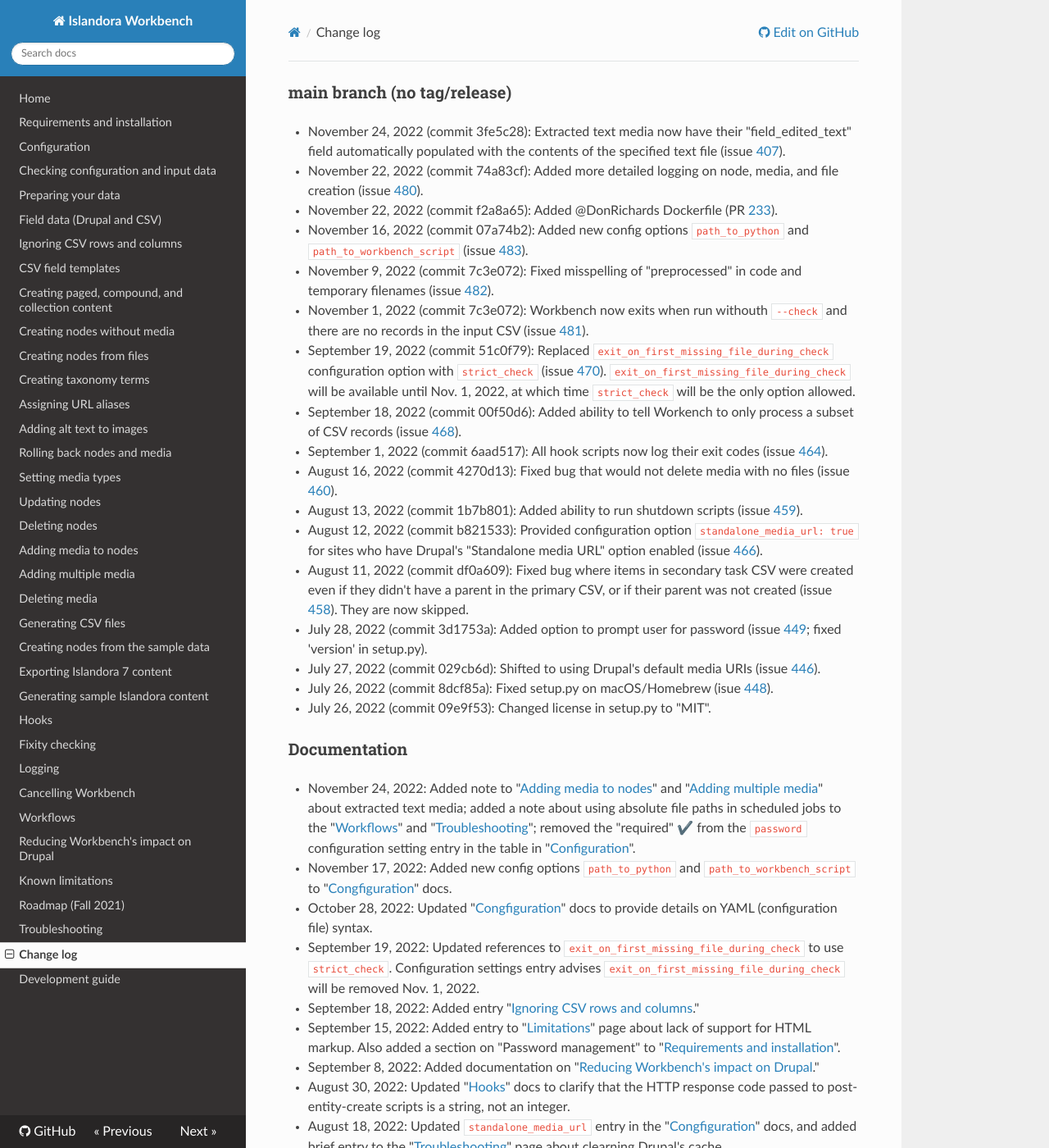
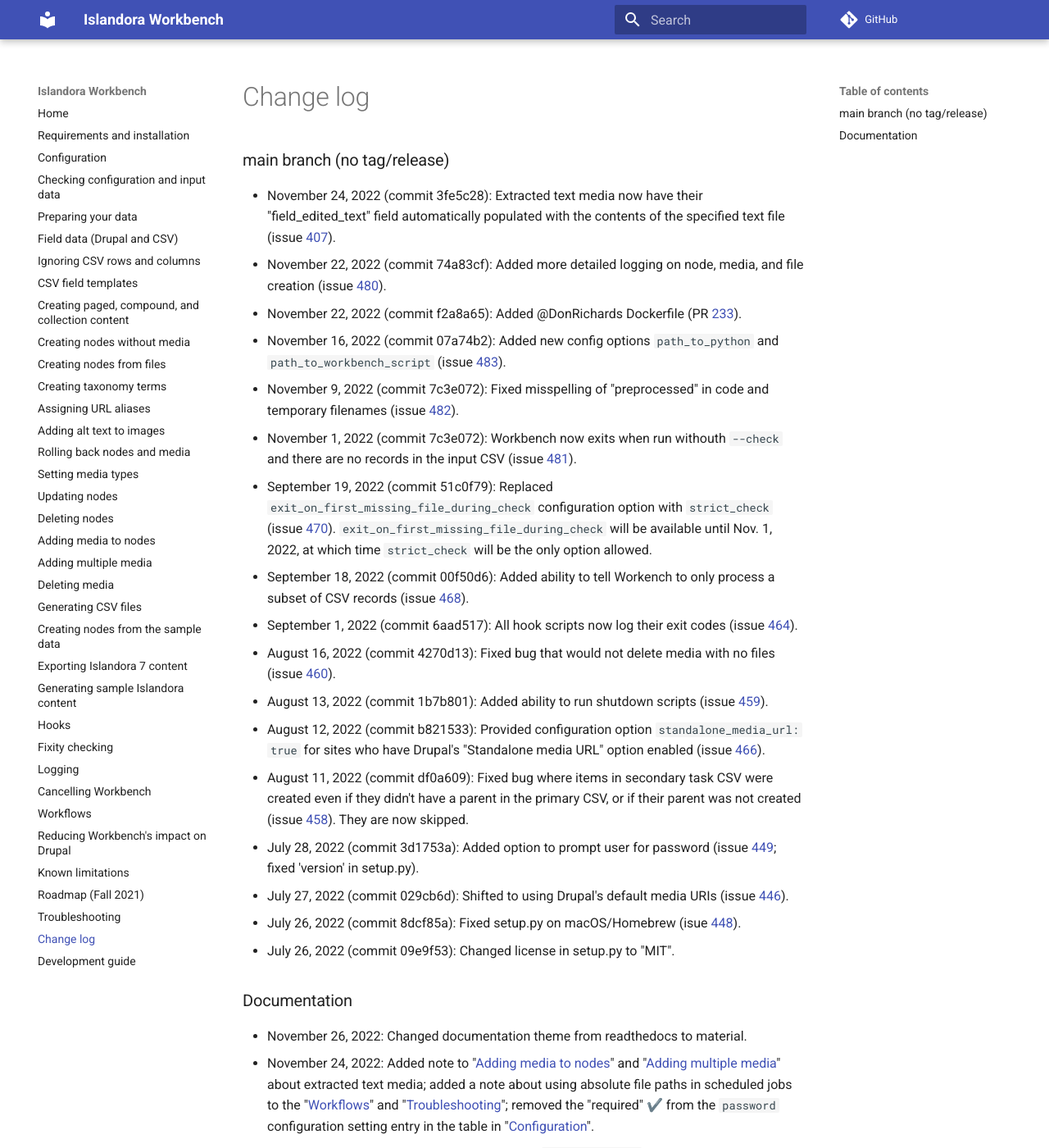
Before and after one commit to mjordan/islandora_workbench_docs, an MkDocs documentation site: the page built from docs/changelog.md, in a window 1280 px wide and 1400 px high. Shown: the whole window at 82% size. Built offline with MkDocs 1.6.1 and Material for MkDocs 9.7.7, drawn with Linux system fonts in a browser that asks for light colours; nearby versions of some CDN libraries; comment, search, counter and statistics services are not loaded; some of the changed text lies outside the part shown.

Commit message:
Changed theme to material.

```diff
--- a/docs/changelog.md
+++ b/docs/changelog.md
@@ -20,6 +20,7 @@
 
 ### Documentation
 
+* November 26, 2022: Changed documentation theme from readthedocs to material.
 * November 24, 2022: Added note to "[Adding media to nodes](/islandora_workbench_docs/adding_media/)" and "[Adding multiple media](/islandora_workbench_docs/adding_multiple_media/)" about extracted text media; added a note about using absolute file paths in scheduled jobs to the "[Workflows](/islandora_workbench_docs/workflows/)" and "[Troubleshooting](/islandora_workbench_docs/troubleshooting/)"; removed the "required" ✔️ from the `password` configuration setting entry in the table in "[Configuration](/islandora_workbench_docs/configuration/)".
 * November 17, 2022: Added new config options `path_to_python` and `path_to_workbench_script` to "[Congfiguration](/islandora_workbench_docs/configuration/)" docs.
 * October 28, 2022: Updated "[Congfiguration](/islandora_workbench_docs/configuration/)" docs to provide details on YAML (configuration file) syntax.
--- a/mkdocs.yml
+++ b/mkdocs.yml
@@ -4,7 +4,7 @@
 site_description: Documentation for Islandora Workbench
 dev_addr: 'localhost:8111'
 repo_url: https://github.com/mjordan/islandora_workbench_docs
-theme: readthedocs
+theme: material
 nav:
     - Home: index.md
     - Requirements and installation: installation.md
```
